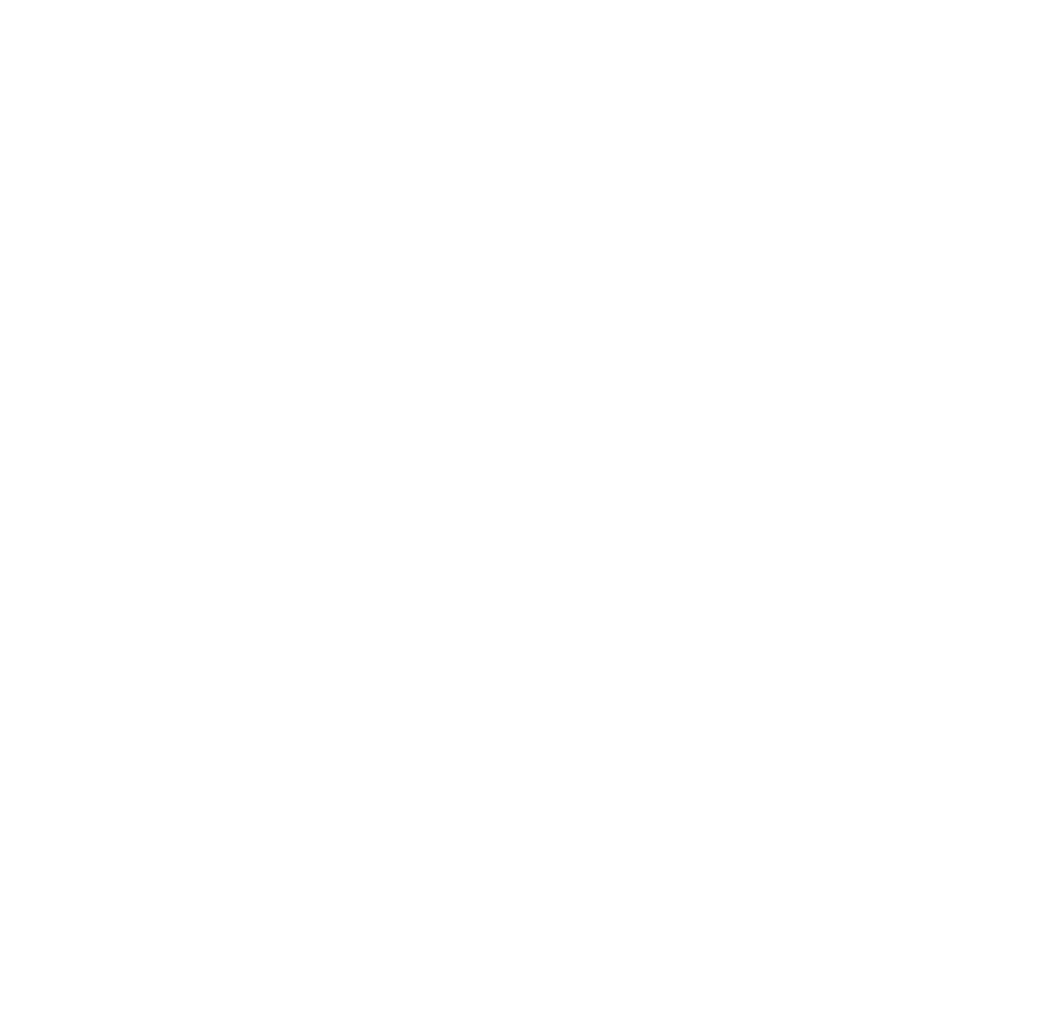
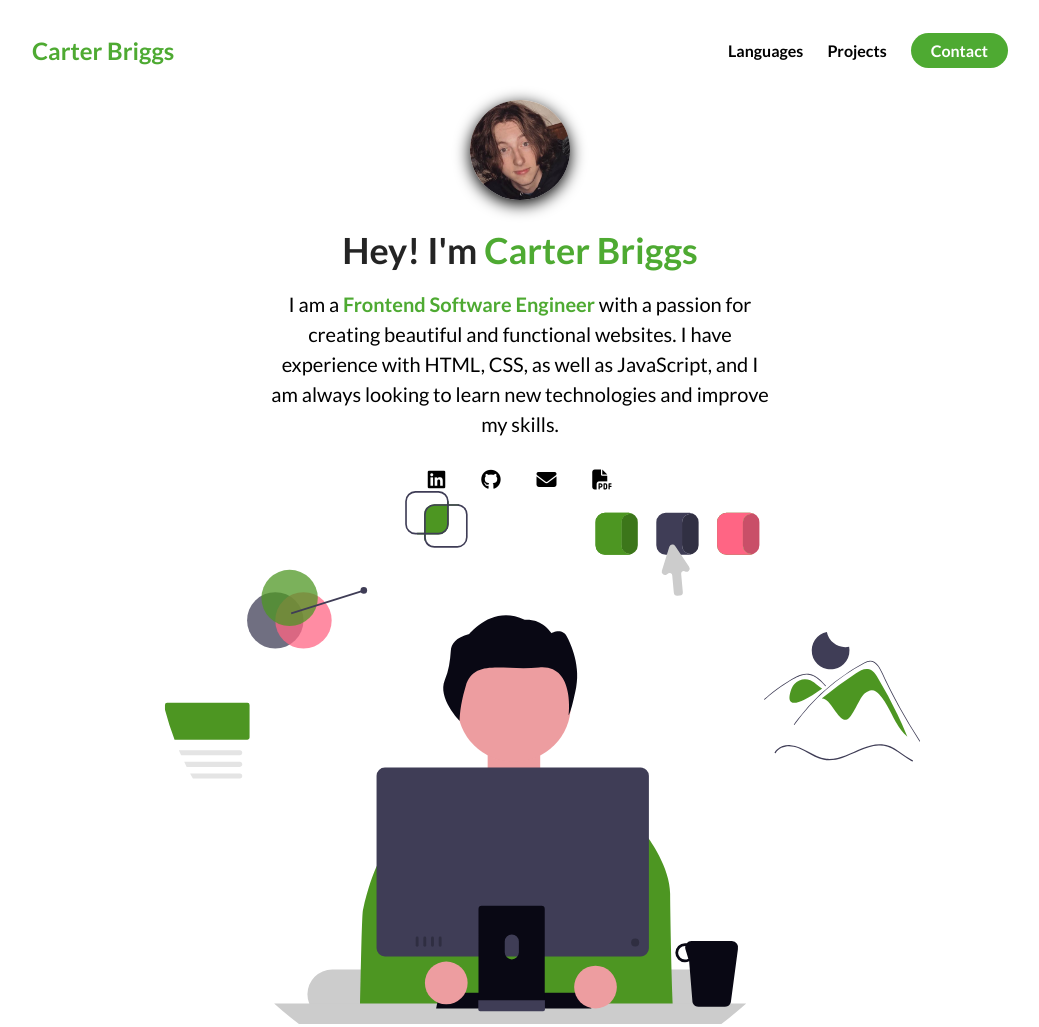
Before and after one commit to ElfBoiii/E-Portfolio, a plain HTML site: page index.html in a window 1280 px wide. Shown: the whole page, without its empty margins (120-1159 px from the left). Before the commit the page ends 800 px from the top, so only its background shows below. Drawn offline with Linux system fonts and the light colour scheme.

Commit message:
home page coded and styled

```diff
--- a/index.html
+++ b/index.html
@@ -1,11 +1,67 @@
 <!DOCTYPE html>
 <html lang="en">
-<head>
-    <meta charset="UTF-8">
-    <meta name="viewport" content="width=device-width, initial-scale=1.0">
-    <title>Document</title>
-</head>
-<body>
-
-</body>
+  <head>
+    <meta charset="UTF-8" />
+    <meta name="viewport" content="width=device-width, initial-scale=1.0" />
+    <title>Carter Briggs</title>
+    <link rel="stylesheet" href="style.css" />
+    <script src="https://kit.fontawesome.com/f26ac9e8de.js" crossorigin="anonymous"></script>
+  </head>
+  <body>
+    <section id="about-me">
+      <nav>
+        <div class="personal_logo">Carter Briggs</div>
+        <ul class="nav_link--list">
+          <li>
+            <a
+              href=""
+              class="nav_link--anchor link_hover-effect link_hover-effect--black"
+              >Languages</a>
+          </li>
+          <li>
+            <a
+              href=""
+              class="nav_link--anchor link_hover-effect link_hover-effect--black"
+              >Projects</a>
+          </li>
+          <li>
+            <a href="" class="nav_link--anchor nav_link--anchor-primary"
+              >Contact</a>
+          </li>
+        </ul>
+      </nav>
+      <div class="flex flex-1">
+        <div class="about-me_info row">
+            <div class="about-me_info-container">
+                <figure class="about-me_picture-mask">
+                    <img src="./assets/Portfolio_Photo.jpg" class="about-me_picture" alt="Photo of Me!">
+                </figure>
+                <h1 class="about-me_info-title">
+                    Hey! I'm <span class="text--green">Carter Briggs</span>
+                </h1>
+                <p class="about-me_info-para">
+                    I am a <strong class="text--green">Frontend Software Engineer</strong> with a passion for creating beautiful and functional websites. I have experience with HTML, CSS, as well as JavaScript, and I am always looking to learn new technologies and improve my skills.
+                </p>
+                <div class="about-me_links">
+                    <a href="" class="about-me_link">
+                        <i class="fa-brands fa-linkedin"></i>
+                    </a>
+                    <a href="" class="about-me_link">
+                        <i class="fa-brands fa-github"></i>
+                    </a>
+                    <a href="" class="about-me_link">
+                        <i class="fa-solid fa-envelope"></i>
+                    </a>
+                    <a href="" class="about-me_link">
+                        <i class="fa-solid fa-file-pdf"></i>
+                    </a>
+                </div>
+            </div>
+            <figure class="about-me_img-container">
+                <img src="./assets/Designer.svg" class="about-me_img" alt="Man working on a computer" >
+            </figure>
+        </div>
+      </div>
+    </section>
+  </body>
 </html>
--- /dev/null
+++ b/style.css
@@ -0,0 +1,157 @@
+@import url('https://fonts.googleapis.com/css2?family=Lato:ital,wght@0,100;0,300;0,400;0,700;0,900;1,100;1,300;1,400;1,700;1,900&family=Roboto:ital,wght@0,100..900;1,100..900&display=swap');
+
+* {
+    box-sizing: border-box;
+    margin: 0;
+    padding: 0;
+    font-family: 'Lato', sans-serif;
+}
+
+h1, h2, h3, h4, h5, h6, span {
+    color: #242424;
+    text-align: center;
+    line-height: 1.25;
+}
+
+h1 {
+    font-size: 36px;
+}
+
+p {
+    line-height: 1.5;
+    font-size: 16px;
+}
+
+li {
+    list-style-type: none;
+}
+
+.flex {
+    display: flex;
+}
+
+.flex-1 {
+    flex: 1;
+}
+
+.row {
+    width: 100%;
+    max-width: 800px;
+    margin: 0 auto;
+}
+
+.text--green {
+    color: #4eaa32;
+}
+
+/* NAVIGATION BAR */
+
+nav {
+    height:100px;
+    max-width: 1000px;
+    width: 100%;
+    margin: 0 auto;
+    display: flex;
+    justify-content: space-between;
+    align-items: center;
+}
+
+.nav_link--list {
+    display: flex;
+}
+
+.nav_link--anchor {
+    margin: 0 12px;
+    color: black;
+    text-decoration: none;
+    font-weight: 700;
+}
+
+.nav_link--anchor-primary {
+    background-color: #4eaa32;
+    padding: 8px 20px;
+    border-radius: 50px;
+    color:white;
+    transition: all 300ms ease;
+}
+
+.nav_link--anchor-primary:hover {
+    background-color: #4dd14d;
+}
+
+.personal_logo {
+    font-size: 24px;
+    color:#4eaa32;
+    margin: 0 12px;
+    font-weight: bold;
+}
+
+/* ABOUT ME */
+
+#about-me {
+    min-height: 100vh;
+    display: flex;
+    flex-direction: column;
+
+}
+
+.about-me_info {
+    display: flex;
+    flex-direction: column;
+}
+.about-me_info-container {
+    display: flex;
+    flex-direction: column;
+    align-items: center;
+    max-width: 500px;
+    margin: 0 auto;
+    text-align: center;
+}
+
+.about-me_picture-mask {
+    width: 100px;
+    height: 100px;
+    border-radius: 50%;
+    overflow: hidden;
+    box-shadow: 0 4px 16px rgba(0,0,0,1);
+    margin-bottom: 28px;
+}
+
+.about-me_picture {
+    width:100%;
+
+    /*ADJUSTING PHOTO*/
+    padding-top: 1.5px;
+    transform: scale(1.05);
+}
+
+.about-me_info-title {
+    margin-bottom: 16px;
+}
+
+.about-me_info-para {
+    font-size: 20px;
+    margin-bottom: 28px;
+}
+
+.about-me_links {
+
+}
+
+.about-me_link {
+    font-size: 20px;
+    color: black;
+    text-decoration: none;
+    padding: 0 16px;
+}
+
+.about-me_img-container {
+    flex: 1;
+    display: flex;
+    align-items: center;
+    padding-bottom: 100px;
+}
+
+.about-me_img {
+    width: 100%;
+}
```
Also changed, not shown: assets/Designer.svg (added), assets/Portfolio_Photo.jpg (added).
